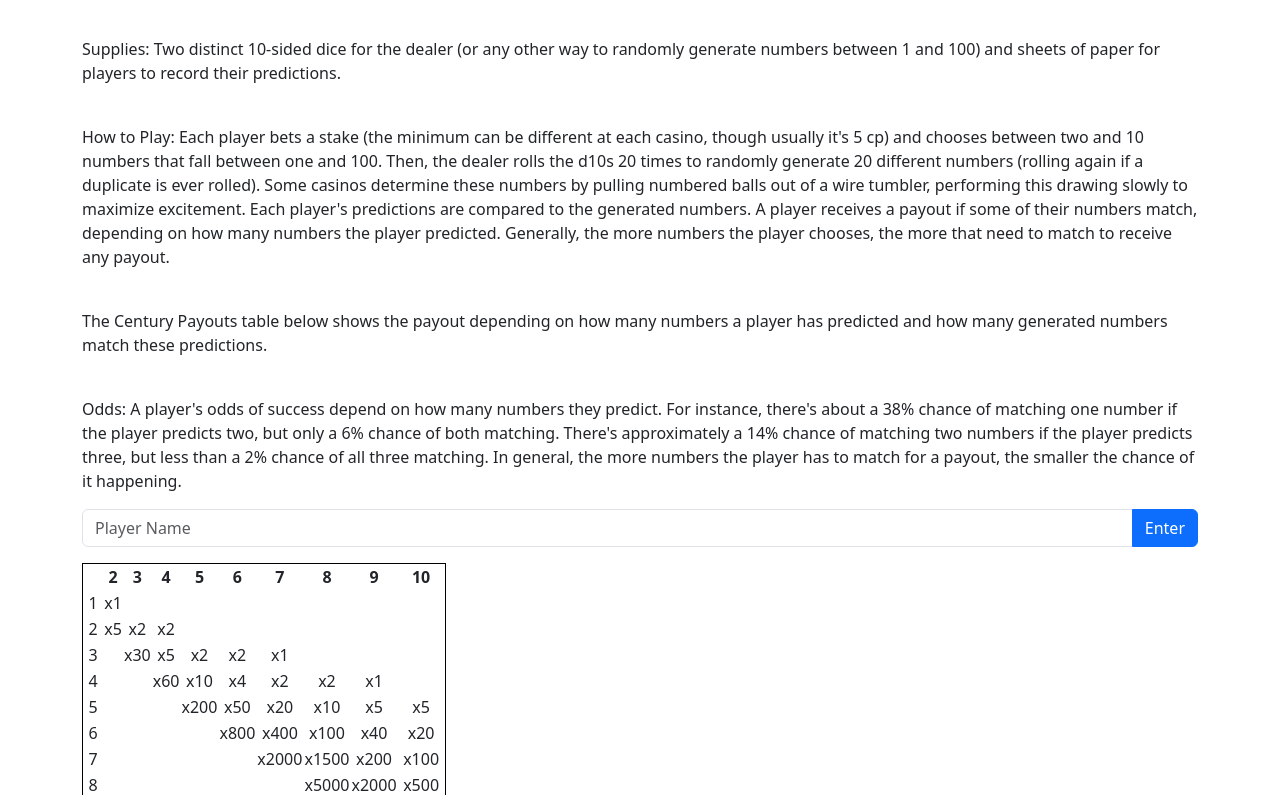
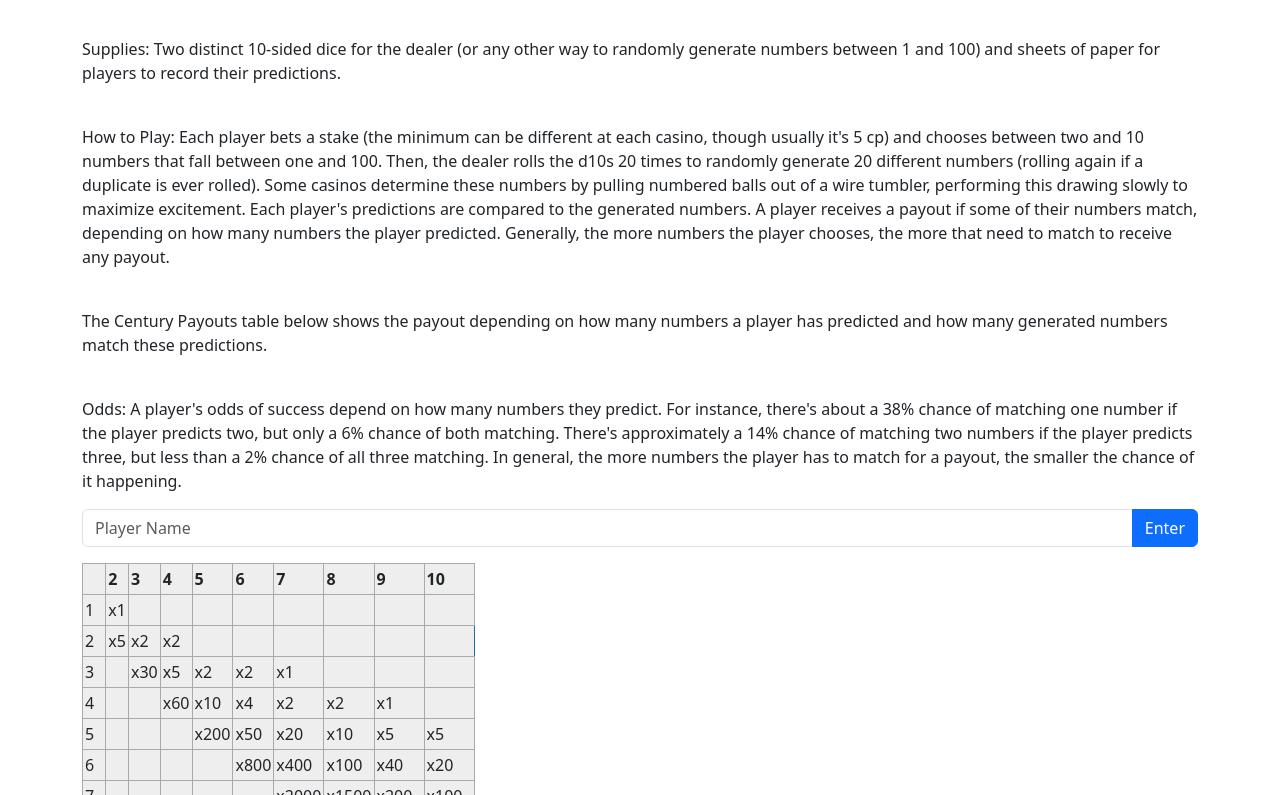
Before and after one commit to roganoth/fearless_activity, a website: page public/assets/index.html in a window 1280 px wide. Shown: the part 153-948 px from the top of the page. Drawn offline with nearby package versions, Linux system fonts and the light colour scheme.

Commit message:
table adjustments
adjusted the css for the table to border each td and size for readability

```diff
--- a/public/assets/css/style.css
+++ b/public/assets/css/style.css
@@ -11,7 +11,7 @@
     width: fit-content;
 }
 
-table {
+/* table {
     border: 1px solid black;
 }
 
@@ -27,7 +27,37 @@ tr {
     border: 1px solid black;
     padding: 1px;
     text-align: center;
-}
+}  */
+
+
+table {
+    border: 1px solid #1C6EA4;
+    background-color: #EEEEEE;
+    /* width: 75%; */
+    text-align: left;
+    border-collapse: collapse;
+  }
+  table td, table th {
+    border: 1px solid #AAAAAA;
+    padding: 3px 2px;
+  }
+  /* table tbody td {
+    font-size: 13px; */
+  }
+  table thead {
+    background: #1C6EA4;
+    border-bottom: 2px solid #444444;
+  }
+  table thead th {
+    font-size: 15px;
+    font-weight: bold;
+    color: #FFFFFF;
+    border-left: 2px solid #D0E4F5;
+  }
+  table thead th:first-child {
+    border-left: none;
+  }
+
 
 @media (max-width: 800px) {
     #roll {
--- a/public/assets/index.html
+++ b/public/assets/index.html
@@ -47,12 +47,25 @@
             <tr>
                 <td class="vertHeader">1</td>
                 <td>x1</td>
+                <th></th>
+                <th></th>
+                <th></th>
+                <th></th>
+                <th></th>
+                <th></th>
+                <th></th>
+                <th></th>
             </tr>
             <tr>
                 <td class="vertHeader">2</td>
                 <td>x5</td>
                 <td>x2</td>
                 <td>x2</td>
+                <th></th>
+                <th></th>
+                <th></th>
+                <th></th>
+                <th></th>
             </tr>
             <tr>
                 <td class="vertHeader">3</td>
@@ -62,6 +75,9 @@
                 <td>x2</td>
                 <td>x2</td>
                 <td>x1</td>
+                <td></td>
+                <td></td>
+                <td></td>
             </tr>
             <tr>
                 <td class="vertHeader">4</td>
@@ -73,6 +89,7 @@
                 <td>x2</td>
                 <td>x2</td>
                 <td>x1</td>
+                <td></td>
             </tr>
             <tr>
                 <td class="vertHeader">5</td>
```
